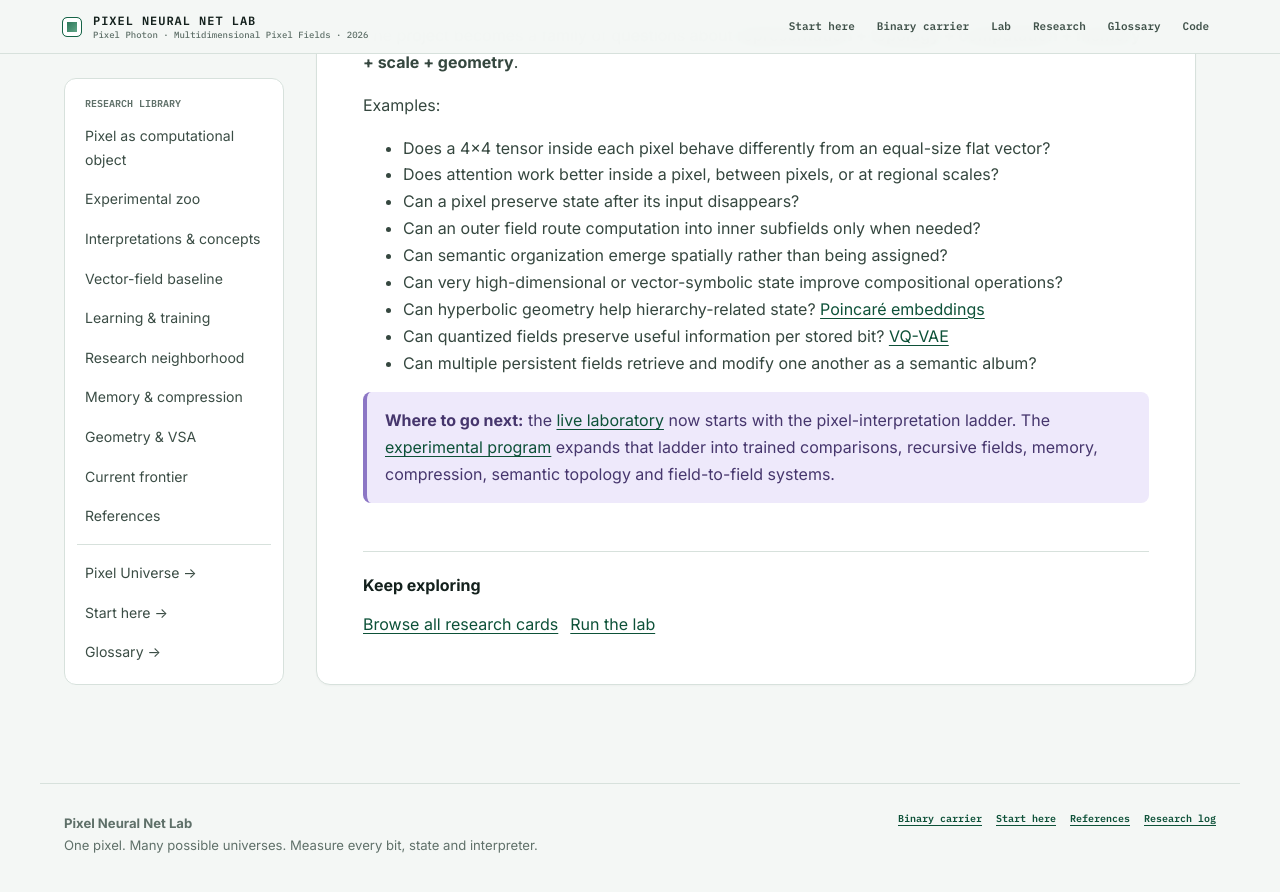
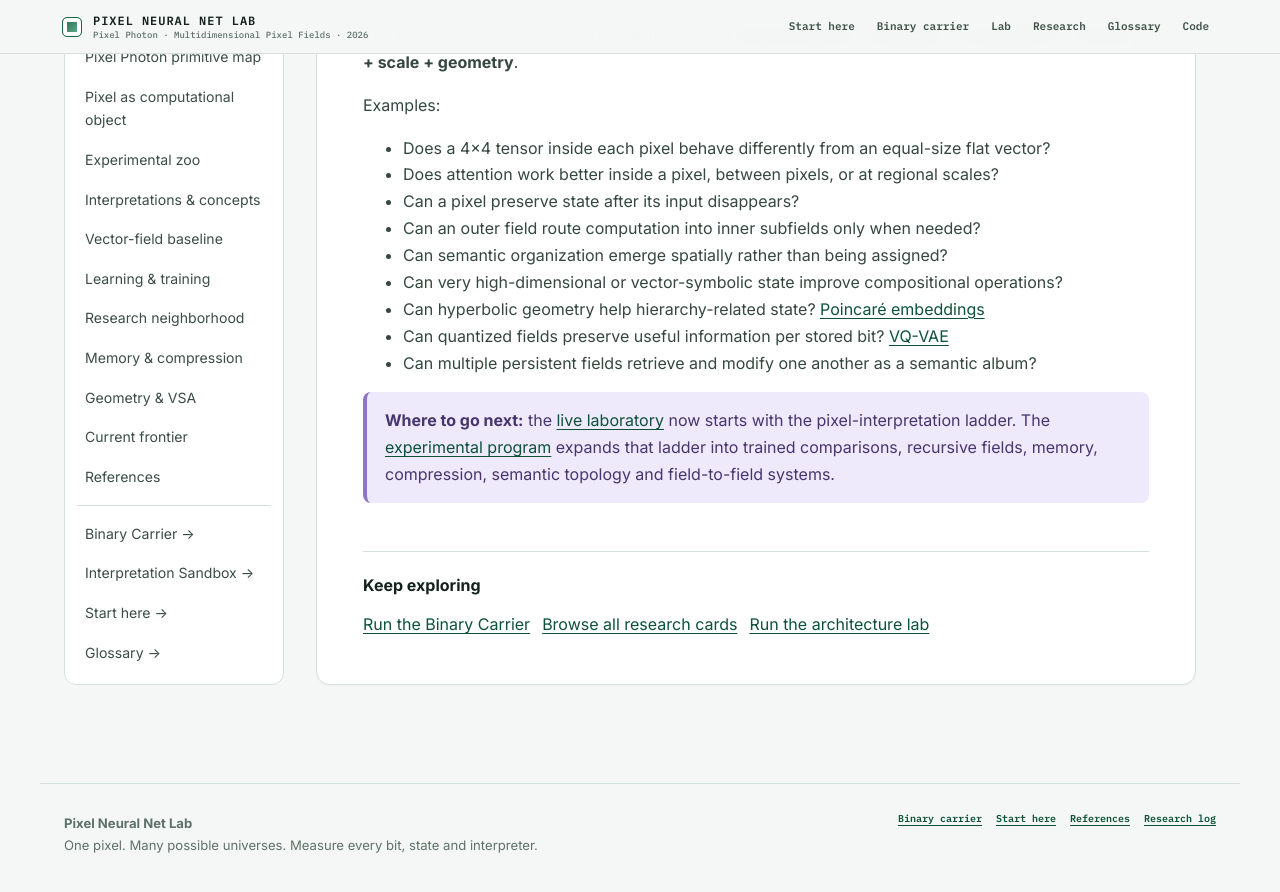
Before and after one commit to bitwikiorg/pixel-art-2026, a Jekyll site: the page built from learn/index.md, in a window 1280 px wide and 900 px high, scrolled down 5698 px. Shown: the top 892 px of the window. Built offline with Jekyll 4.4.1, drawn with Linux system fonts in a browser that asks for light colours.

Commit message:
Add Pixel Photon primitives to research navigation

```diff
--- a/_layouts/research.html
+++ b/_layouts/research.html
@@ -6,6 +6,7 @@ layout: default
   <div class="research-layout">
     <aside class="research-rail" aria-label="Research navigation">
       <div class="rail-title">Research library</div>
+      <a href="{{ '/research/10-pixel-photon-primitives/' | relative_url }}">Pixel Photon primitive map</a>
       <a href="{{ '/research/00-research-thesis/' | relative_url }}">Pixel as computational object</a>
       <a href="{{ '/research/02-experiment-protocol/' | relative_url }}">Experimental zoo</a>
       <a href="{{ '/research/03-concepts-to-explore/' | relative_url }}">Interpretations & concepts</a>
@@ -17,7 +18,8 @@ layout: default
       <a href="{{ '/research/09-current-frontier/' | relative_url }}">Current frontier</a>
       <a href="{{ '/research/04-references/' | relative_url }}">References</a>
       <hr>
-      <a href="{{ '/experiment/#pixelUniverseLab' | relative_url }}">Pixel Universe →</a>
+      <a href="{{ '/carrier/' | relative_url }}">Binary Carrier →</a>
+      <a href="{{ '/experiment/#pixelUniverseLab' | relative_url }}">Interpretation Sandbox →</a>
       <a href="{{ '/learn/' | relative_url }}">Start here →</a>
       <a href="{{ '/glossary/' | relative_url }}">Glossary →</a>
     </aside>
@@ -25,8 +27,9 @@ layout: default
       {{ content }}
       <div class="reading-next">
         <strong>Keep exploring</strong>
+        <a href="{{ '/carrier/' | relative_url }}">Run the Binary Carrier</a>
         <a href="{{ '/research/' | relative_url }}">Browse all research cards</a>
-        <a href="{{ '/experiment/' | relative_url }}">Run the lab</a>
+        <a href="{{ '/experiment/' | relative_url }}">Run the architecture lab</a>
       </div>
     </article>
   </div>
```
